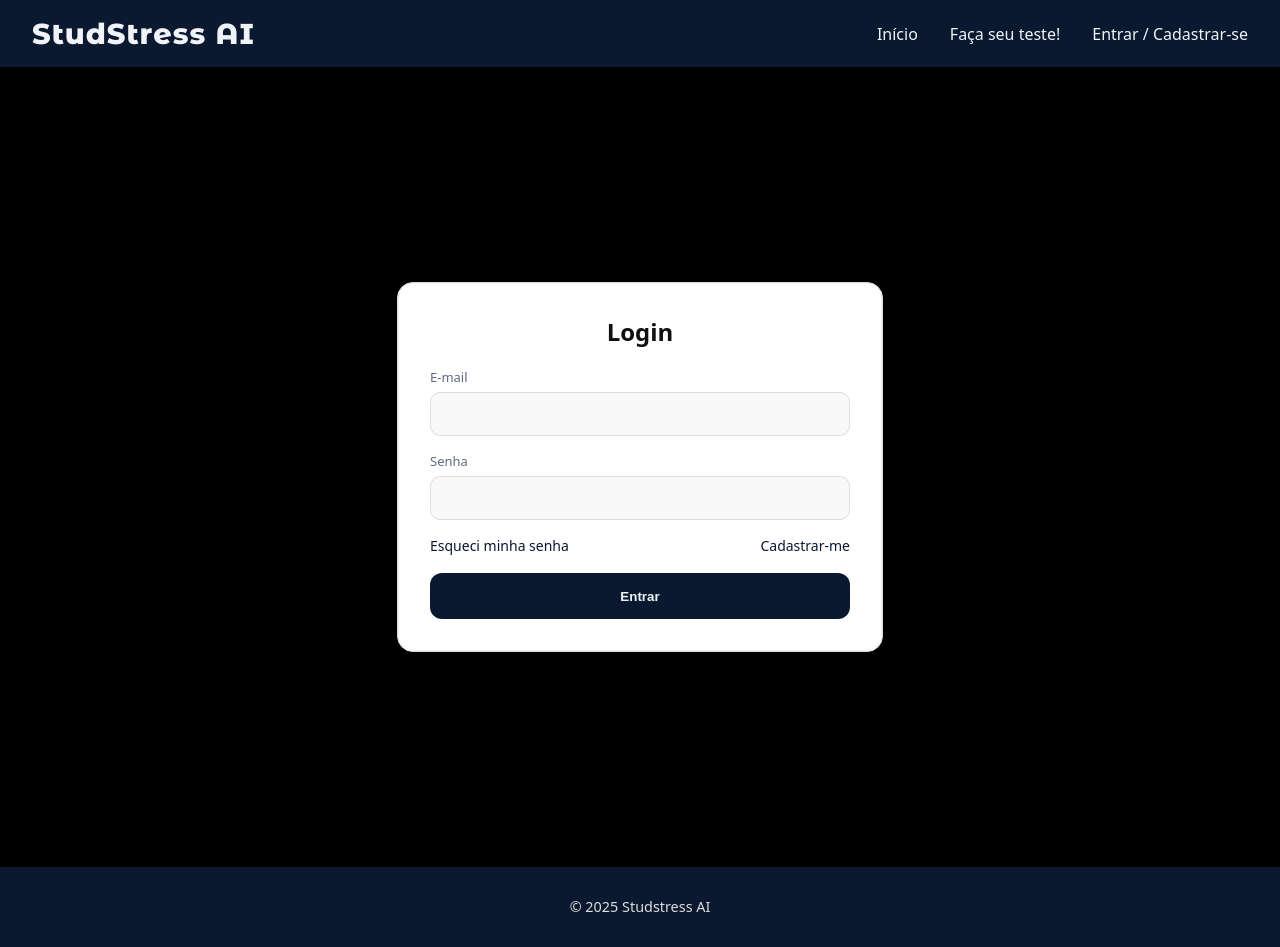
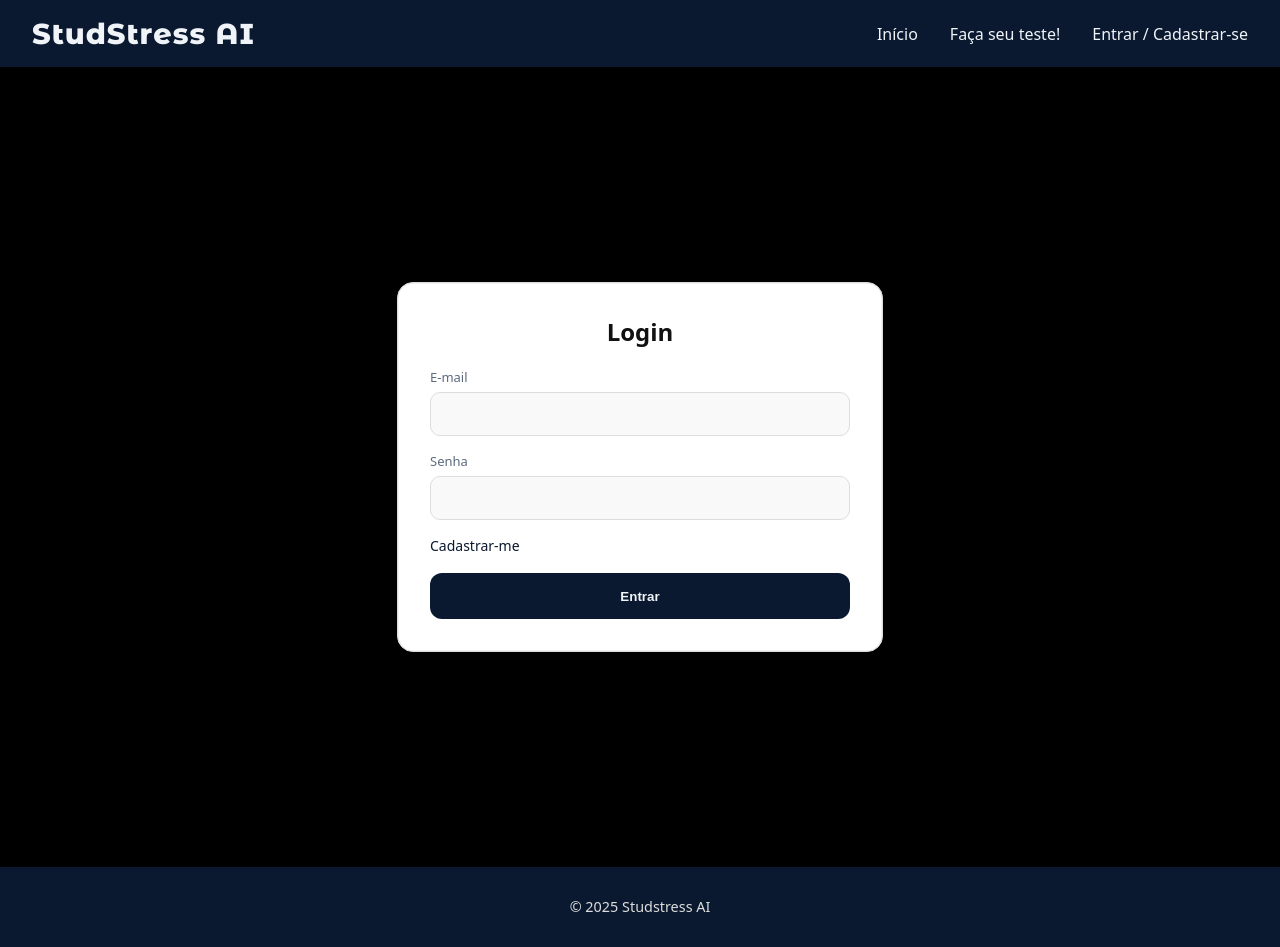
Before and after one commit to lucasprad05/Web-Based-Stres-Screening-System-with-Artificial-Intelligence, a React (Vite) app: page /login in a window 1280 px wide. Built offline with nearby package versions, Linux system fonts and the light colour scheme.

Commit message:
Remove 'forgot password' link from LoginForm
Removed the 'forgot password' link from the login form.

```diff
--- a/src/components/LoginForm.tsx
+++ b/src/components/LoginForm.tsx
@@ -64,7 +64,6 @@ export default function LoginForm() {
       </div>
 
       <div className="login-actions">
-        <Link to="/forgot-password" className="login-link">Esqueci minha senha</Link>
         <Link to="/register" className="login-link">Cadastrar-me</Link>
       </div>
 
```
